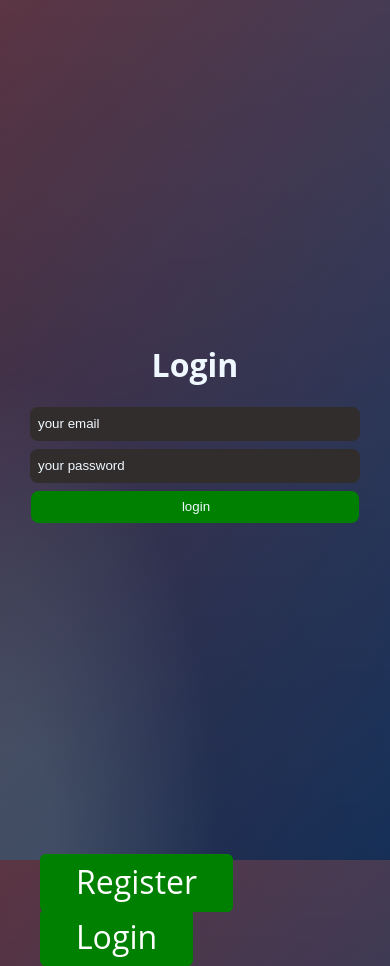
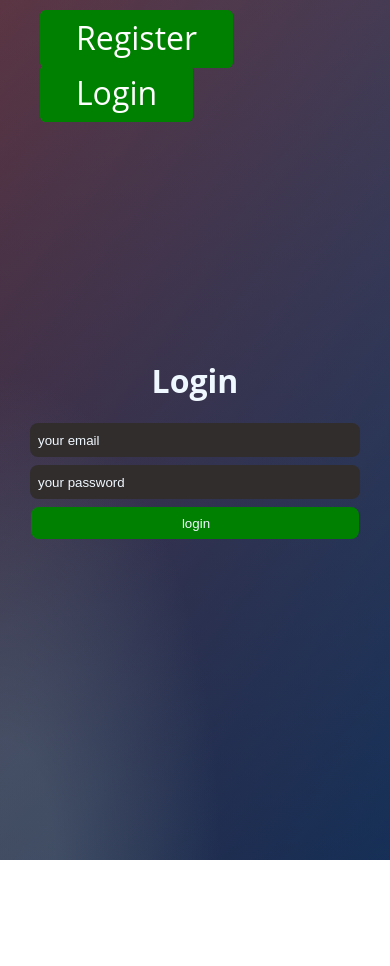
Before and after one commit to m3rminator/login-menu, a React (Create React App) app: page / in a window 390 px wide. After the commit the page ends 860 px from the top, so only its background shows below. Built offline with nearby package versions, Linux system fonts and the light colour scheme.

Commit message:
added media query

```diff
--- a/src/App.css
+++ b/src/App.css
@@ -1,9 +1,3 @@
-#h1 {
-  color: aliceblue;
-  width: 100%;
-  text-align: center;
-}
-
 body {
   width: 100%;
   height: 100%;
@@ -63,80 +57,3 @@ body {
     ),
     linear-gradient(135deg, #670d10 0%, #092756 100%);
 }
-
-#email-input {
-  border-radius: 0.5rem;
-  width: 20rem;
-  height: 2rem;
-  padding-left: 0.5rem;
-  background-color: rgb(49, 45, 45);
-  border: none;
-  color: white;
-}
-
-#pass-input {
-  border-radius: 0.5rem;
-  width: 20rem;
-  height: 2rem;
-  margin-top: 0.5rem;
-  padding-left: 0.5rem;
-  background-color: rgb(49, 45, 45);
-  border: none;
-  color: white;
-}
-#confirm-pass-input {
-  border-radius: 0.5rem;
-  width: 20rem;
-  height: 2rem;
-  margin-top: 0.5rem;
-  padding-left: 0.5rem;
-  background-color: rgb(49, 45, 45);
-  border: none;
-  color: white;
-}
-
-form {
-  width: 100%;
-  height: 100%;
-}
-.navid-container {
-  display: flex;
-  flex-direction: column;
-  justify-content: center;
-  align-items: center;
-  height: 100vh;
-}
-.navid-wrapper {
-  display: flex;
-  flex-direction: column;
-  justify-content: center;
-  align-items: center;
-}
-
-.navid-form {
-  display: flex;
-  flex-direction: column;
-  justify-content: center;
-  align-items: center;
-}
-
-.login-button {
-  background-color: green;
-  color: aliceblue;
-  border-radius: 0.5rem;
-  width: 20.5rem;
-  height: 2rem;
-  margin-top: 0.5rem;
-  padding-left: 0.5rem;
-  border: none;
-}
-.register {
-  color: aliceblue;
-  margin-top: 0.5rem;
-  font-family: 'Open Sans', sans-serif;
-  font-size: 0.8rem;
-  text-decoration: none;
-}
-.login-button:disabled{
-  background-color: rgb(24, 20, 20);
-}
--- a/src/App.tsx
+++ b/src/App.tsx
@@ -2,23 +2,28 @@ import { render } from '@testing-library/react';
 import { Route, Switch, BrowserRouter as Router } from 'react-router-dom';
 import './App.css';
 import Register from './routes';
-import Form from './Form';
+import Form from './Login';
 import About from './Register'
+import styled from 'styled-components';
 
 function App() {
   return (
-    <div>
+    <Routingdevice>
       <Router>
-
+        <Register />
         <Switch>
           <Route exact path='/About' component={About} />
           <Route exact path='/' component={Form} />
         </Switch>
-        <Register />
       </Router>
-    </div>
+    </Routingdevice>
   );
 }
 
 
 export default App;
+
+
+const Routingdevice = styled.div`
+
+`
--- a/src/Form.tsx
+++ /dev/null
@@ -1,20 +0,0 @@
-import React from "react";
-import './App.css';
-
-function Form() {
-    return (
-        <div className='navid-container'>
-            <div className='navid-wrapper'>
-                <h1 id='h1'>Login</h1>
-                <form className='navid-form'>
-                    <input type='email' placeholder='your email' id='email-input' required></input>
-                    <input type='password' placeholder='your password' id='pass-input' required></input>
-                    <input type="submit" placeholder="login" className='login-button' value='login'></input>
-                </form>
-            </div>
-        </div>
-    )
-}
-
-
-export default Form
--- /dev/null
+++ b/src/Login.tsx
@@ -0,0 +1,76 @@
+import React from "react";
+import './App.css';
+import styled from 'styled-components'
+
+function Form() {
+  return (
+    <Container>
+      <Wrapper>
+        <H1>Login</H1>
+        <Loginform>
+          <Emailinput type='email' placeholder='your email' id='email-input' required></Emailinput>
+          <Passinput type='password' placeholder='your password' id='pass-input' required></Passinput>
+          <Button type="submit" placeholder="login" value='login'></Button>
+        </Loginform>
+      </Wrapper>
+    </Container>
+  )
+}
+
+
+export default Form
+
+const Wrapper = styled.div`
+    display: flex;
+    flex-direction: column;
+    justify-content: center;
+    align-items: center;
+
+`
+const Container = styled.div`
+  display: flex;
+  flex-direction: column;
+  justify-content: center;
+  align-items: center;
+  height: 100vh;
+`
+const H1 = styled.h1`
+  color: aliceblue;
+  width: 100%;
+  text-align: center;
+`
+const Loginform = styled.form`
+  display: flex;
+  flex-direction: column;
+  justify-content: center;
+  align-items: center;
+`
+const Emailinput = styled.input`
+border-radius: 0.5rem;
+width: 20rem;
+height: 2rem;
+padding-left: 0.5rem;
+background-color: rgb(49, 45, 45);
+border: none;
+color: white;
+`
+const Passinput = styled.input`
+border-radius: 0.5rem;
+  width: 20rem;
+  height: 2rem;
+  margin-top: 0.5rem;
+  padding-left: 0.5rem;
+  background-color: rgb(49, 45, 45);
+  border: none;
+  color: white;
+`
+const Button = styled.input`
+background-color: green;
+color: aliceblue;
+border-radius: 0.5rem;
+width: 20.5rem;
+height: 2rem;
+margin-top: 0.5rem;
+padding-left: 0.5rem;
+border: none;
+`
--- a/src/Register.tsx
+++ b/src/Register.tsx
@@ -8,6 +8,7 @@ function About() {
   const onChangePassword = (event: any) => {
     setPassword(event.target.value);
   };
+
   const [confirmpassword, setConfirmpassword] = useState<string>("");
   const onChangeConfirmpassword = (event: any) => {
     setConfirmpassword(event.target.value);
@@ -20,15 +21,15 @@ function About() {
         <H1>Register</H1>
         <Form>
 
-                    <Input type='email' placeholder='your email' required></Input>
+          <Emailinput type="email" placeholder='your email' required></Emailinput>
 
-                    <input type='password' placeholder='your password' id='pass-input' required value={password}
-                        onChange={onChangePassword}></input>
+          <Passinput type='password' placeholder='your password' required value={password}
+            onChange={onChangePassword}></Passinput>
 
-                    <input type='password' placeholder='confirm your password' id='confirm-pass-input' required
-                        value={confirmpassword} onChange={onChangeConfirmpassword}></input>
+          <Confirmpassinput type='password' placeholder='confirm your password' required
+            value={confirmpassword} onChange={onChangeConfirmpassword}></Confirmpassinput>
 
-                    <input type="submit" placeholder="login" className='login-button' disabled={password !== confirmpassword || password === ""}></input>
+          <Button type="submit" placeholder="login" disabled={password !== confirmpassword || password === ""}></Button>
         </Form>
       </Wrapper>
     </Container>
@@ -63,7 +64,7 @@ const Form = styled.form`
   justify-content: center;
   align-items: center;
 `
-const Input = styled.input`
+const Emailinput = styled.input`
 border-radius: 0.5rem;
 width: 20rem;
 height: 2rem;
@@ -72,3 +73,36 @@ background-color: rgb(49, 45, 45);
 border: none;
 color: white;
 `
+const Passinput = styled.input`
+border-radius: 0.5rem;
+  width: 20rem;
+  height: 2rem;
+  margin-top: 0.5rem;
+  padding-left: 0.5rem;
+  background-color: rgb(49, 45, 45);
+  border: none;
+  color: white;
+`
+const Confirmpassinput = styled.input`
+border-radius: 0.5rem;
+  width: 20rem;
+  height: 2rem;
+  margin-top: 0.5rem;
+  padding-left: 0.5rem;
+  background-color: rgb(49, 45, 45);
+  border: none;
+  color: white;
+`
+const Button = styled.input`
+background-color: green;
+color: aliceblue;
+border-radius: 0.5rem;
+width: 20.5rem;
+height: 2rem;
+margin-top: 0.5rem;
+padding-left: 0.5rem;
+border: none;
+:disabled{
+  background-color: rgb(24, 20, 20);
+}
+`
```
Lines whose indentation alone changed are shown as unchanged.
